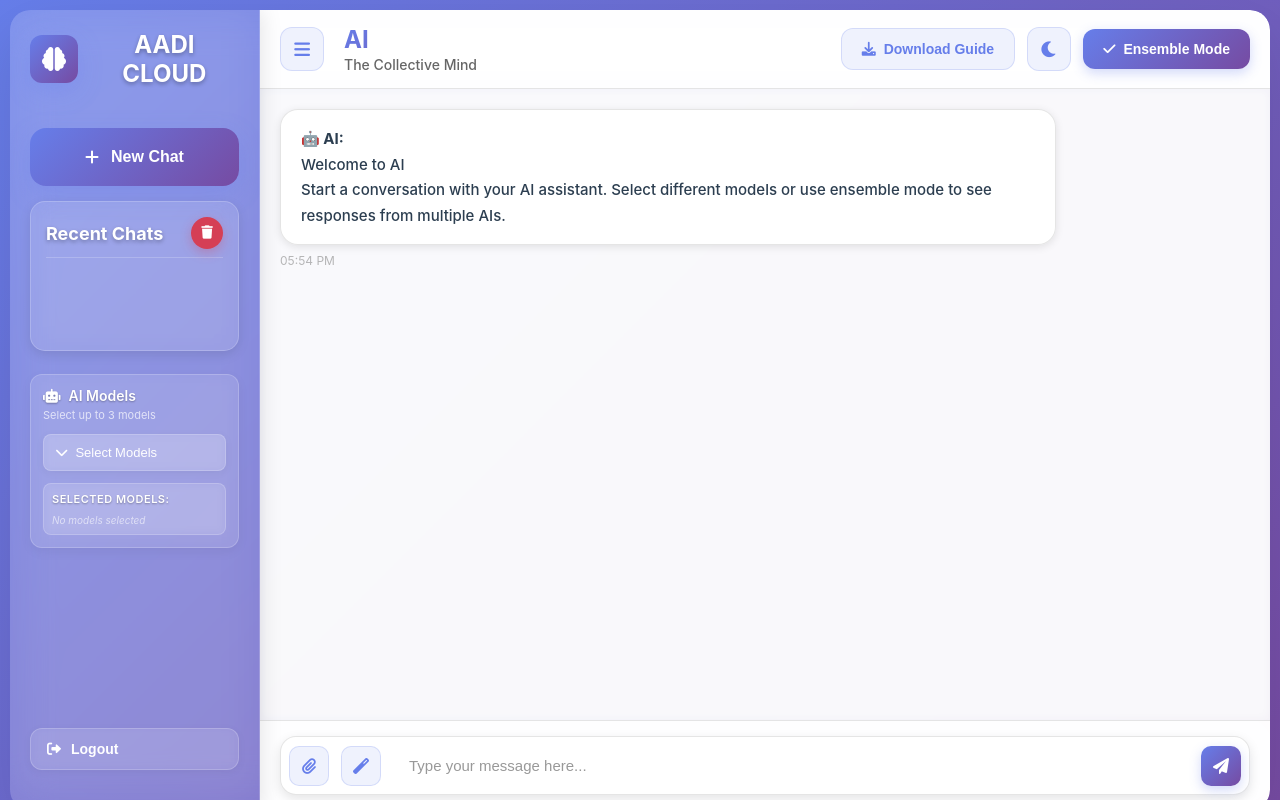
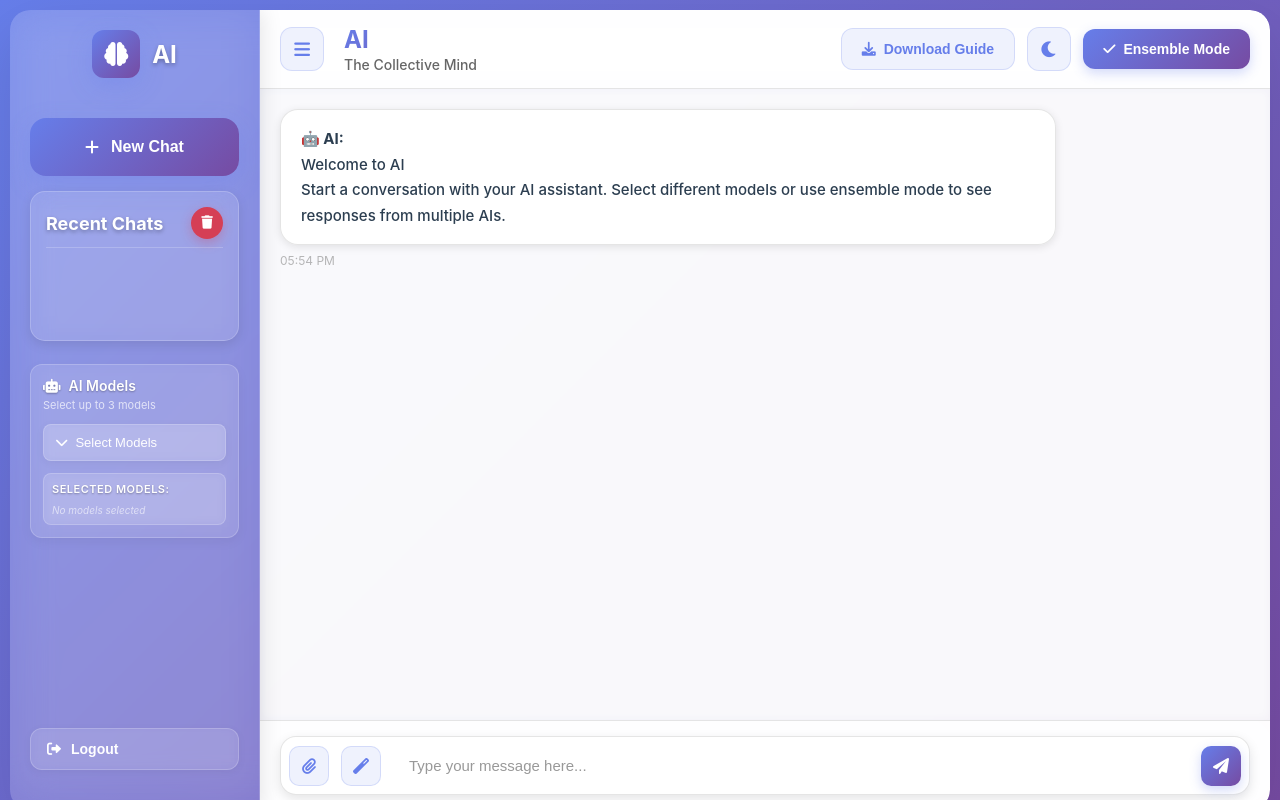
Before and after one commit to shreyas3113/Ai, a website built with Vite: page chat/index.html in a window 1280 px wide. Built offline with nearby package versions, Linux system fonts and the light colour scheme; no server answers.

Commit message:
Update index.html

```diff
--- a/chat/index.html
+++ b/chat/index.html
@@ -33,7 +33,7 @@
                             <i class="fas fa-brain"></i>
                         </div>
                         <div class="logo-text">
-                            <h2>AADI CLOUD</h2>
+                            <h2>AI</h2>
                            <!--<span>v2.0</span>-->
                         </div>
                     </div>
```
